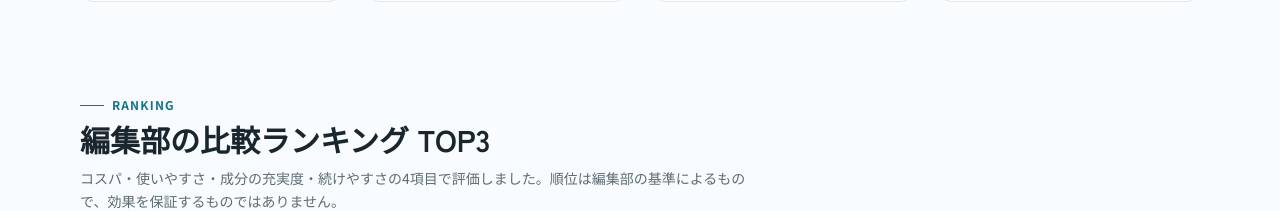
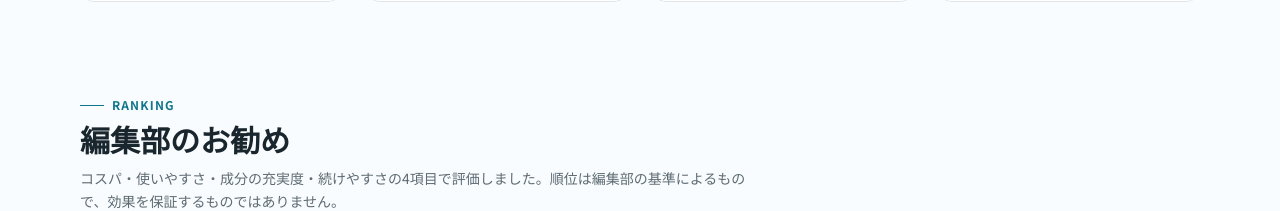
Before and after one commit to youtubetk97-rgb/kami-lab, a Next.js app: page / in a window 1280 px wide. Shown: the part 1198-1409 px from the top of the page. Built offline with nearby package versions, Linux system fonts and the light colour scheme.

Commit message:
Rename homepage ranking section title to 編集部のお勧め

```diff
--- a/app/page.tsx
+++ b/app/page.tsx
@@ -127,7 +127,7 @@ export default function HomePage() {
         <section className="mx-auto w-full max-w-6xl px-4 py-12">
           <SectionHeading
             eyebrow="RANKING"
-            title="編集部の比較ランキング TOP3"
+            title="編集部のお勧め"
             description="コスパ・使いやすさ・成分の充実度・続けやすさの4項目で評価しました。順位は編集部の基準によるもので、効果を保証するものではありません。"
           />
           <div className="mt-8 grid gap-6 sm:grid-cols-2 lg:grid-cols-3">
```
